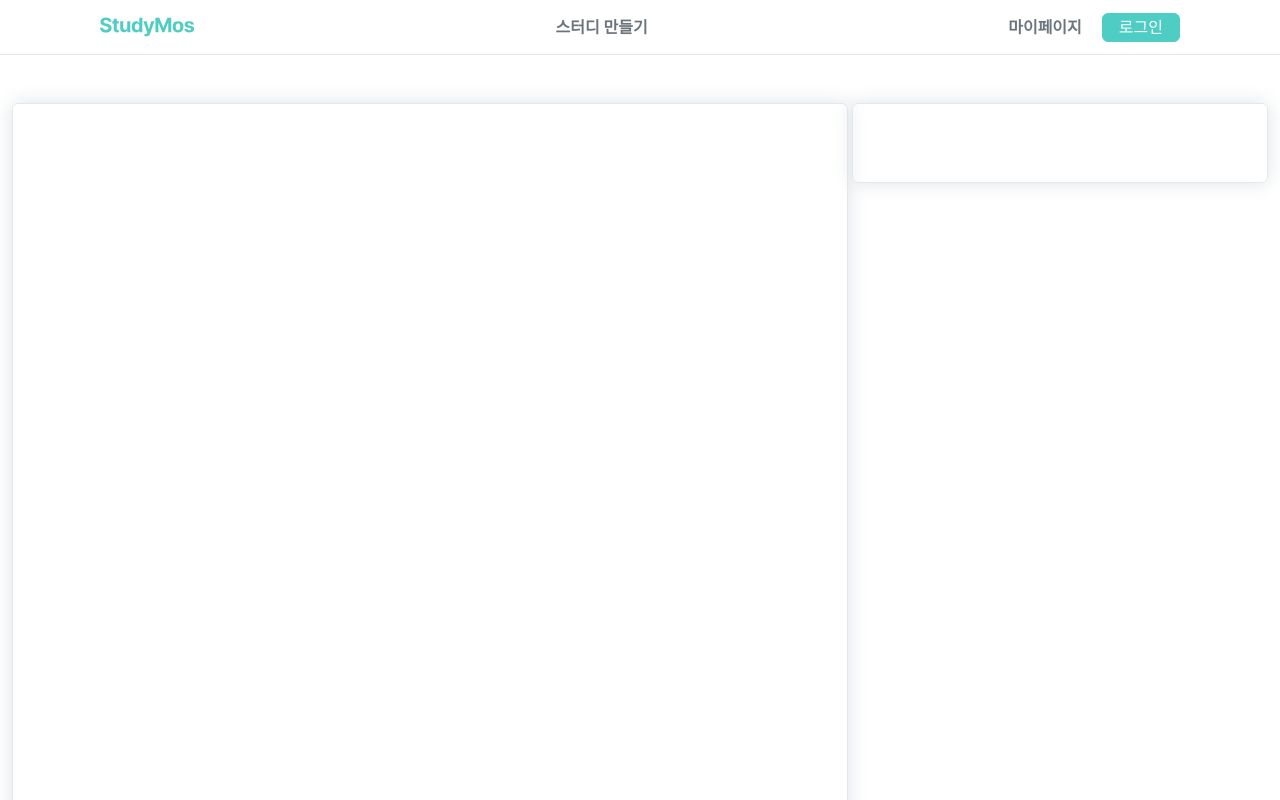
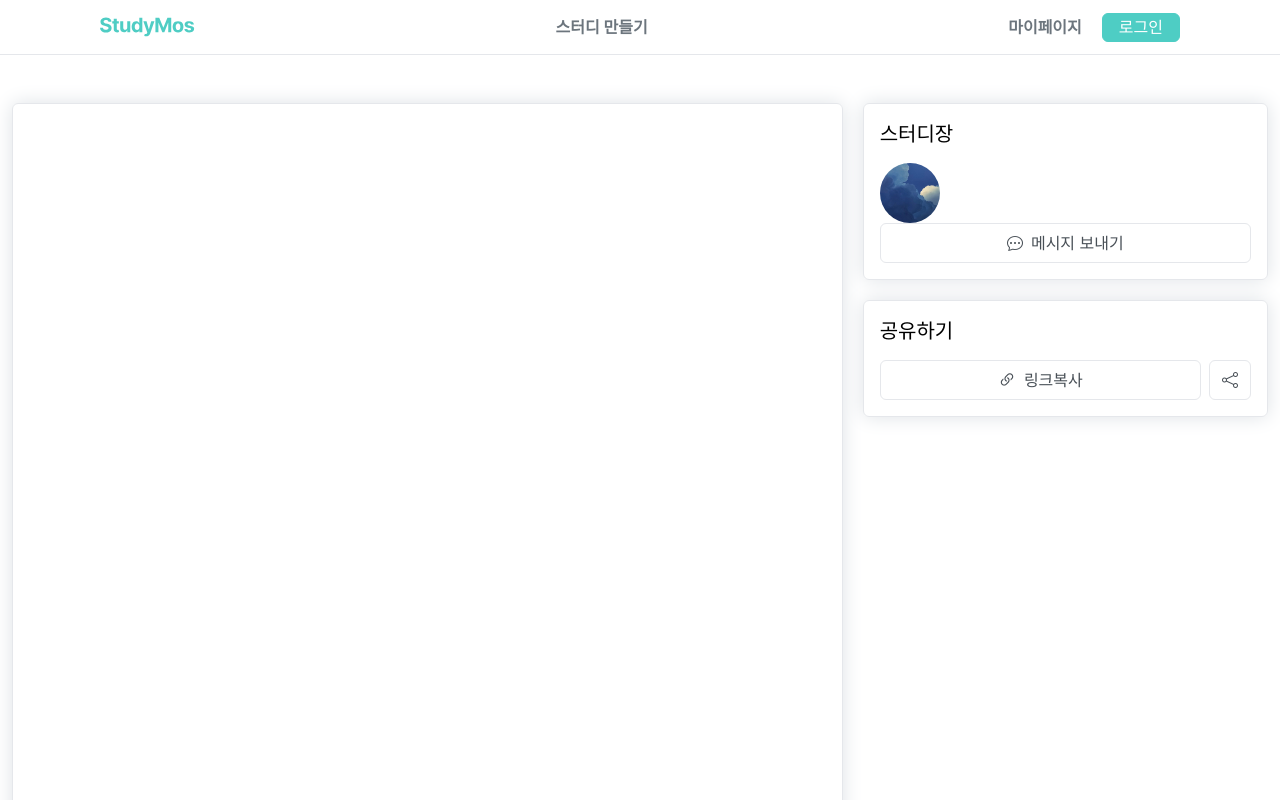
Before and after one commit to project-mos/frontend, a Next.js app: page /studies/1 in a window 1280 px wide. Shown: the top 800 px of the page. Built offline with nearby package versions, Linux system fonts and the light colour scheme.

Commit message:
Feat: 스터디 상세 사이드바 개발 중

```diff
--- a/src/app/studies/[id]/layout.tsx
+++ b/src/app/studies/[id]/layout.tsx
@@ -3,7 +3,7 @@ import React from "react";
 
 const layout = ({ children }: { children: React.ReactNode }) => {
   return (
-    <Grid cols={12} gap={1}>
+    <Grid cols={12} gap={5}>
       {children}
     </Grid>
   );
--- a/src/app/studies/[id]/page.tsx
+++ b/src/app/studies/[id]/page.tsx
@@ -1,11 +1,18 @@
+import Button from "@/components/atoms/Button";
 import Card from "@/components/atoms/Card";
+import Grid from "@/components/atoms/Grid";
+import ShareCard from "@/features/studies-detail/components/ShareCard";
+import StudyLeaderCard from "@/features/studies-detail/components/StudyLeaderCard";
 import React from "react";
 
 const page = () => {
   return (
     <>
       <Card className="col-span-8 min-h-screen"></Card>
-      <Card className="col-span-4 flex flex-col h-20 "></Card>
+      <Grid className="col-span-4 flex flex-col gap-5">
+        <StudyLeaderCard />
+        <ShareCard />
+      </Grid>
     </>
   );
 };
--- a/src/components/atoms/Button.tsx
+++ b/src/components/atoms/Button.tsx
@@ -1,8 +1,9 @@
 import { cn } from "@/lib/utils";
 import React, { ButtonHTMLAttributes } from "react";
+import Icon from "./Icon";
 
 const DefaultButtonClass =
-  "box-border px-4 py-2 border rounded-md border-gray-200 transition-all duration-200 text-sm bg-white text-black flex items-center gap-2 h-[40px] w-fit min-w-fit";
+  "box-border px-4 py-2 border rounded-md border-gray-200 transition-all duration-200 text-sm bg-white text-black flex items-center gap-2 h-[40px] w-fit min-w-fit justify-center";
 interface ButtonProps extends ButtonHTMLAttributes<HTMLButtonElement> {
   className?: string;
   active?: boolean;
--- /dev/null
+++ b/src/components/atoms/Profile.tsx
@@ -0,0 +1,32 @@
+import Image, { StaticImageData } from "next/image";
+import { cn } from "@/lib/utils";
+
+interface ProfileProps {
+  width: number;
+  height: number;
+  src: string | StaticImageData;
+  className?: string;
+  children?: React.ReactNode;
+}
+const Profile: React.FC<ProfileProps> = ({
+  width,
+  height,
+  src,
+  className,
+  children,
+}) => {
+  return (
+    <div
+      className={cn(
+        "rounded-full overflow-hidden",
+        `w-[${width}px] h-[${height}px]`,
+        className
+      )}
+      style={{ width, height }}
+    >
+      <Image src={src} alt="프로필 이미지" width={width} height={height} />
+      {children}
+    </div>
+  );
+};
+export default Profile;
--- /dev/null
+++ b/src/features/studies-detail/components/ShareCard.tsx
@@ -0,0 +1,25 @@
+import Button from "@/components/atoms/Button";
+import Card from "@/components/atoms/Card";
+import Typography from "@/components/atoms/Typography";
+
+const ShareCard = () => {
+  return (
+    <Card className="h-auto">
+      <Card.Header className="mb-[15px]">
+        <Typography.SubTitle1>공유하기</Typography.SubTitle1>
+      </Card.Header>
+      <Card.Footer>
+        <div className="flex w-full gap-2">
+          <Button.Icon className="flex-2 w-full">
+            <i className="bi bi-link-45deg text-[18px]"></i>링크복사
+          </Button.Icon>
+          <Button.Icon className="flex-1 w-full">
+            <i className="bi bi-share"></i>
+          </Button.Icon>
+        </div>
+      </Card.Footer>
+    </Card>
+  );
+};
+
+export default ShareCard;
--- /dev/null
+++ b/src/features/studies-detail/components/StudyLeaderCard.tsx
@@ -0,0 +1,26 @@
+import Button from "@/components/atoms/Button";
+import Card from "@/components/atoms/Card";
+import Profile from "@/components/atoms/Profile";
+import Typography from "@/components/atoms/Typography";
+import profileImg from "../../../app/asset/images/profile_example.jpeg";
+
+const StudyLeaderCard = () => {
+  return (
+    <Card className="h-auto">
+      <Card.Header className="mb-[15px]">
+        <Typography.SubTitle1>스터디장</Typography.SubTitle1>
+      </Card.Header>
+      <Card.Content>
+        <Profile width={60} height={60} src={profileImg} />
+      </Card.Content>
+      <Card.Footer>
+        <Button.Icon active={true} className="w-full">
+          <i className="bi bi-chat-dots"></i>
+          메시지 보내기
+        </Button.Icon>
+      </Card.Footer>
+    </Card>
+  );
+};
+
+export default StudyLeaderCard;
```
Also changed, not shown: src/app/asset/images/profile_example.jpeg (added).
